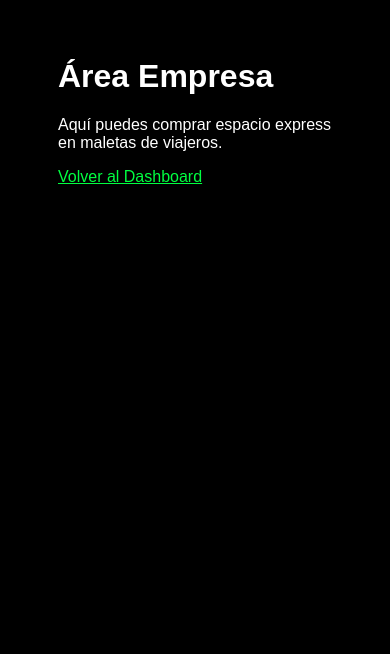
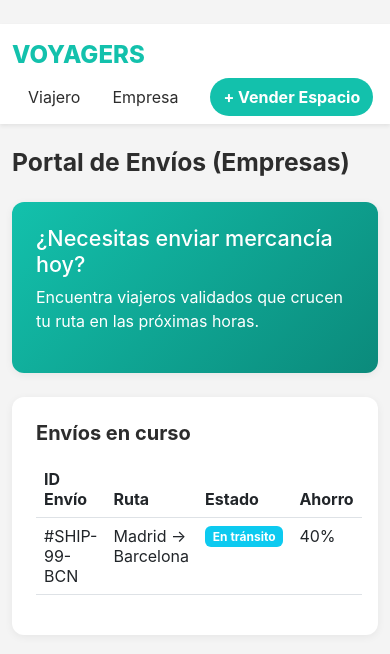
Before and after one commit to xexeu84/voyagers, a Flask app: page /cliente in a window 390 px wide. Shown: the top 654 px of the page. Run offline with Flask 3, Linux system fonts and the light colour scheme.

Commit message:
UNIFY: Aplicado diseño profesional a todas las secciones (Viajero y Empresa).

```diff
--- a/templates/cliente.html
+++ b/templates/cliente.html
@@ -1 +1,37 @@
-<html><body style='background:#000;color:#fff;font-family:sans-serif;padding:50px;'><h1>Área Empresa</h1><p>Aquí puedes comprar espacio express en maletas de viajeros.</p><a href='/' style='color:#00ff41'>Volver al Dashboard</a></body></html>
+{% extends "base.html" %}
+{% block content %}
+<div class="container mt-4">
+    <h2 class="fw-bold mb-4">Portal de Envíos (Empresas)</h2>
+
+    <div class="card-voyager p-4 mb-4" style="background: linear-gradient(135deg, #13c1ac 0%, #0b8a7b 100%); color: white;">
+        <h4>¿Necesitas enviar mercancía hoy?</h4>
+        <p>Encuentra viajeros validados que crucen tu ruta en las próximas horas.</p>
+    </div>
+
+    <div class="row">
+        <div class="col-md-12">
+            <div class="card-voyager p-4">
+                <h5 class="fw-bold mb-3">Envíos en curso</h5>
+                <table class="table table-hover">
+                    <thead>
+                        <tr>
+                            <th>ID Envío</th>
+                            <th>Ruta</th>
+                            <th>Estado</th>
+                            <th>Ahorro</th>
+                        </tr>
+                    </thead>
+                    <tbody>
+                        <tr>
+                            <td>#SHIP-99-BCN</td>
+                            <td>Madrid → Barcelona</td>
+                            <td><span class="badge bg-info">En tránsito</span></td>
+                            <td>40%</td>
+                        </tr>
+                    </tbody>
+                </table>
+            </div>
+        </div>
+    </div>
+</div>
+{% endblock %}
```
Also changed, not shown: templates/transportista.html (+31 -1 lines).
